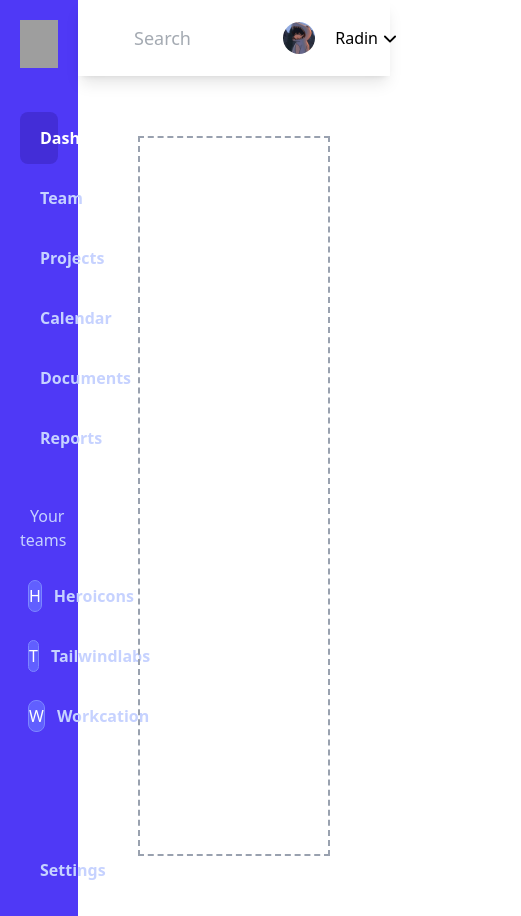
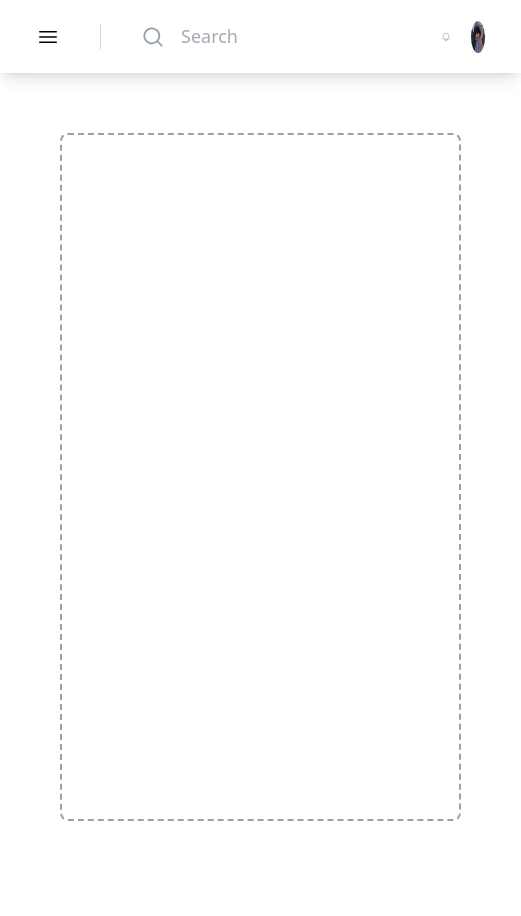
Before and after one commit to Andromeda-T/tw-control-panel, a website: page src/index.html in a window 390 px wide. Shown: the whole page, 521 px wide, since content can reach past the window. After the commit the page ends 881 px from the top, so only its background shows below. Drawn offline with Linux system fonts and the light colour scheme; grey boxes are pictures that could not be loaded.

Commit message:
make the project responsive

```diff
--- a/src/index.html
+++ b/src/index.html
@@ -13,7 +13,7 @@
 
 <body>
     <div class="grid grid-cols-10">
-        <div class="col-start-1 col-end-3 bg-[#4f39f6] h-[100%]">
+        <div class="hidden lg:block col-start-1 col-end-3 bg-[#4f39f6] h-full">
             <div class="mb-6 p-5">
                 <img class="w-12 h-12" alt="Your Company"
                     src="https://tailwindui.com/plus-assets/img/logos/mark.svg?color=white">
@@ -141,30 +141,43 @@
             </div>
         </div>
 
-        <div class="col-start-3 col-end-11">
-            <div class="grid grid-rows-12 h-[100%]">
-                <div class="row-start-1 row-end-2 grid grid-cols-11 items-center shadow-lg">
-                    <div class="flex col-start-1 col-end-4 text-gray-600 ml-10">
-                        <svg class="w-6 h-6 text-gray-400 mt-0.5" xmlns="http://www.w3.org/2000/svg" viewBox="0 0 20 20"
-                            fill="currentColor" aria-hidden="true" data-slot="icon" class="d el ey om aex bar">
+        <div class="col-start-1 lg:col-start-3 col-end-11 ">
+            <div class="grid grid-rows-12 h-full">
+                <div class="row-start-1 row-end-2 grid  items-center shadow-lg px-9">
+                    <div class="flex items-center justify-between">
+                        <div class="flex items-center">
+                            <div class="blcok lg:hidden items-center lg:col-start-1 lg:col-end-3">
+                                <svg class="h-6 w-6" xmlns="http://www.w3.org/2000/svg" fill="none" viewBox="0 0 24 24"
+                                    stroke-width="1.5" stroke="currentColor" aria-hidden="true" data-slot="icon"
+                                    class="on">
+                                    <path stroke-linecap="round" stroke-linejoin="round"
+                                        d="M3.75 6.75h16.5M3.75 12h16.5m-16.5 5.25h16.5"></path>
+                                </svg>
+                            </div>
+                            <div class="bg-gray-300 w-[1px] h-[25px] ml-10 block lg:hidden "></div>
+                            <form class="flex text-gray-600 ml-10">
+                                <svg class="w-6 h-6 text-gray-400 mt-0.5" xmlns="http://www.w3.org/2000/svg"
+                                    viewBox="0 0 20 20" fill="currentColor" aria-hidden="true" data-slot="icon"
+                                    class="d el ey om aex bar">
                                     <path fill-rule="evenodd"
                                         d="M9 3.5a5.5 5.5 0 1 0 0 11 5.5 5.5 0 0 0 0-11ZM2 9a7 7 0 1 1 12.452 4.391l3.328 3.329a.75.75 0 1 1-1.06 1.06l-3.329-3.328A7 7 0 0 1 2 9Z"
                                         clip-rule="evenodd"></path>
                                 </svg>
                                 <input type="text" class="font-medium outline-0 ml-4 text-[18px]" placeholder="Search">
+                            </form>
                         </div>
-                    <div class="flex items-center col-start-9 col-end-12 justify-end">
-                        <svg class="w-6 h-6 text-gray-400 hover:text-gray-500" xmlns="http://www.w3.org/2000/svg"
-                            fill="none" viewBox="0 0 24 24" stroke-width="1.5" stroke="currentColor" aria-hidden="true"
-                            data-slot="icon" class="on">
+                        <div class="flex items-center">
+                            <svg class="w-6 h-6 text-gray-400 hover:text-gray-500 mr-5 lg:mr-0" xmlns="http://www.w3.org/2000/svg"
+                                fill="none" viewBox="0 0 24 24" stroke-width="1.5" stroke="currentColor"
+                                aria-hidden="true" data-slot="icon" class="on">
                                 <path stroke-linecap="round" stroke-linejoin="round"
                                     d="M14.857 17.082a23.848 23.848 0 0 0 5.454-1.31A8.967 8.967 0 0 1 18 9.75V9A6 6 0 0 0 6 9v.75a8.967 8.967 0 0 1-2.312 6.022c1.733.64 3.56 1.085 5.455 1.31m5.714 0a24.255 24.255 0 0 1-5.714 0m5.714 0a3 3 0 1 1-5.714 0">
                                 </path>
                             </svg>
-                        <div class="bg-gray-300 w-[1px] h-[25px] mx-5"></div>
+                            <div class="hidden lg:flex bg-gray-300 w-[1px] h-[25px] mx-5"></div>
                             <div class="flex">
                                 <img src="../images/photo_2024-07-04_13-50-35.jpg" class="w-8 h-8 rounded-[50%]" alt="">
-                            <p class="flex items-center mx-5">
+                                <p class="hidden lg:flex items-center mx-5">
                                     <span class="cursor-default">
                                         Radin
                                     </span>
@@ -180,8 +193,9 @@
                             </div>
                         </div>
                     </div>
+                </div>
                 <div class="row-start-2 row-end-13 p-15">
-                    <div class="w-[100%] h-[100%] border-2 border-dashed border-gray-400 ">
+                    <div class="w-full h-[43rem] lg:h-full border-2 border-dashed border-gray-400 rounded-lg ">
 
                     </div>
                 </div>
```
Also changed, not shown: src/main.css. Lines whose indentation alone changed are shown as unchanged.
